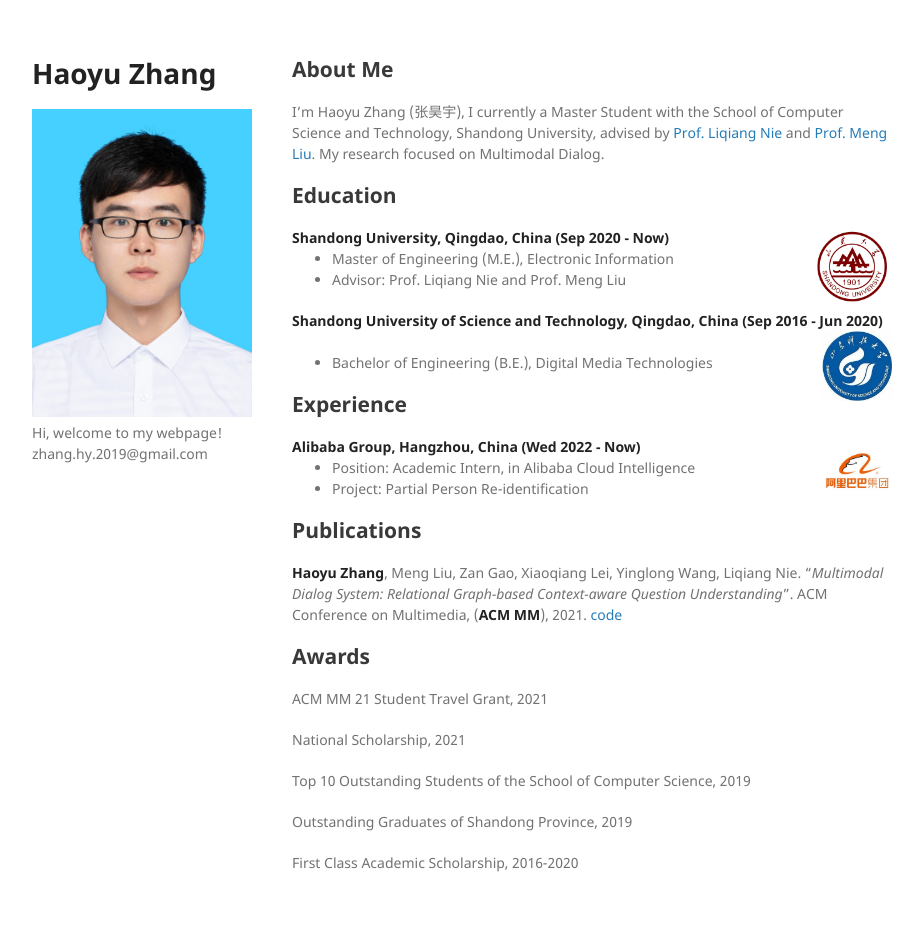
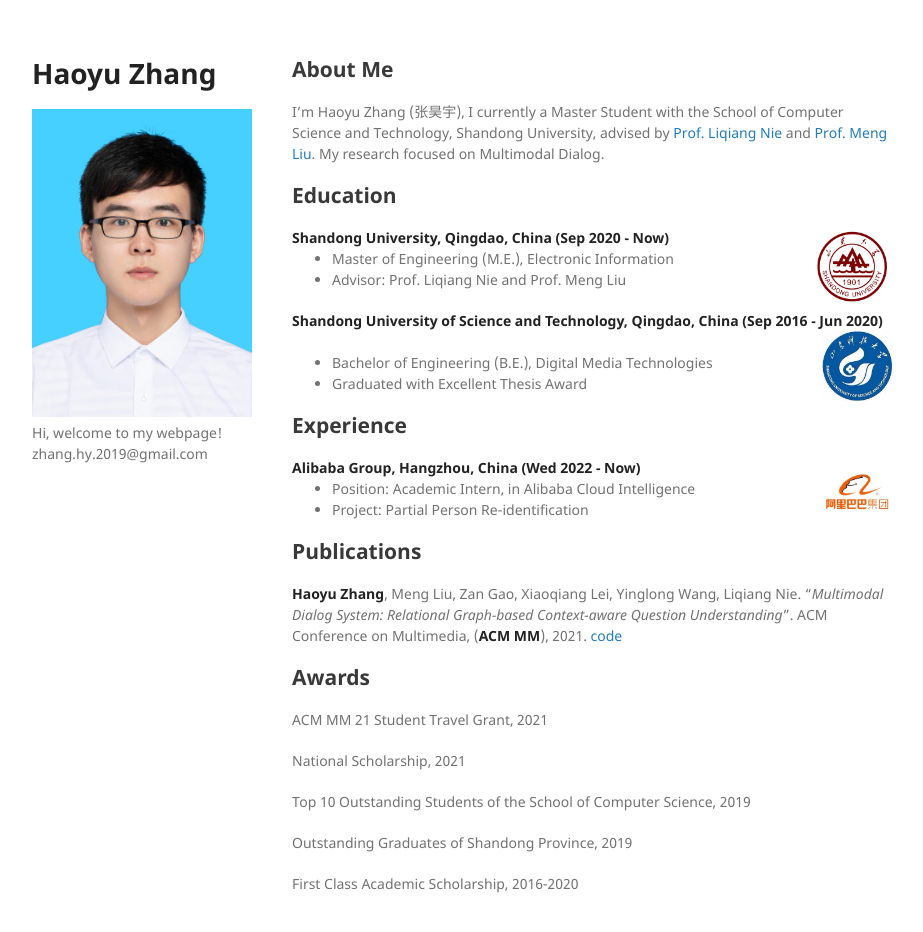
Before and after one commit to Hyu-Zhang/Hyu-Zhang.github.io, a Jekyll site: the page built from index.md, in a window 1280 px wide and 964 px high. Shown: the top 932 px of the window, without its empty margins (178-1101 px from the left). Built offline with Jekyll 4.4.1, drawn with Linux system fonts in a browser that asks for light colours; a style sheet for code colours, icons or effects is not loaded; our own code applies the rules of GitHub Pages for plain Markdown files.

Commit message:
Update index.md

```diff
--- a/index.md
+++ b/index.md
@@ -28,6 +28,8 @@ I’m Haoyu Zhang (张昊宇), I currently a Master Student with the School of C
         <ul>
         <li>
           Bachelor of Engineering (B.E.), Digital Media Technologies</li>
+        <li>
+          Graduated with Excellent Thesis Award</li>
       </ul>
       </div>
 
```
